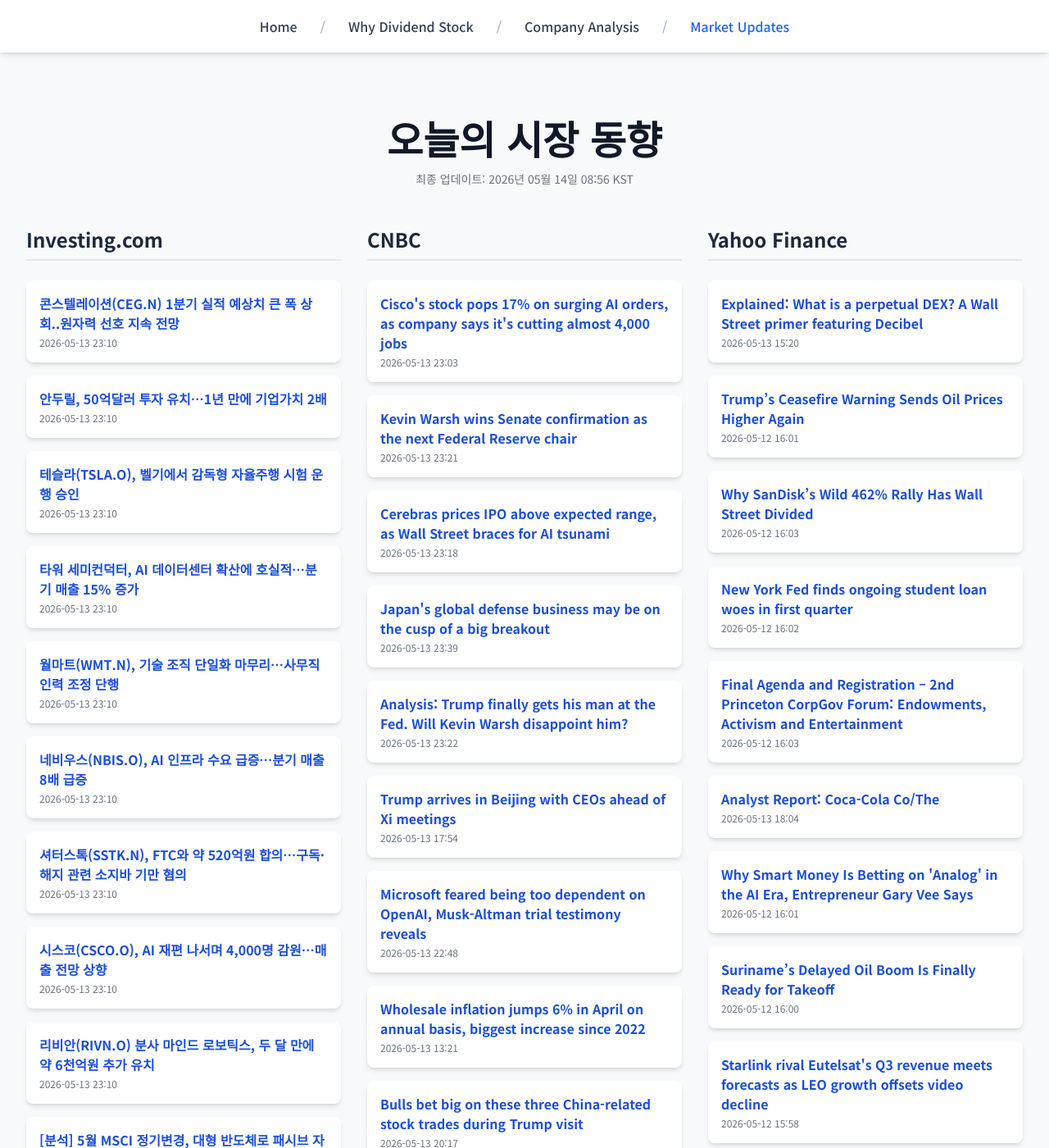
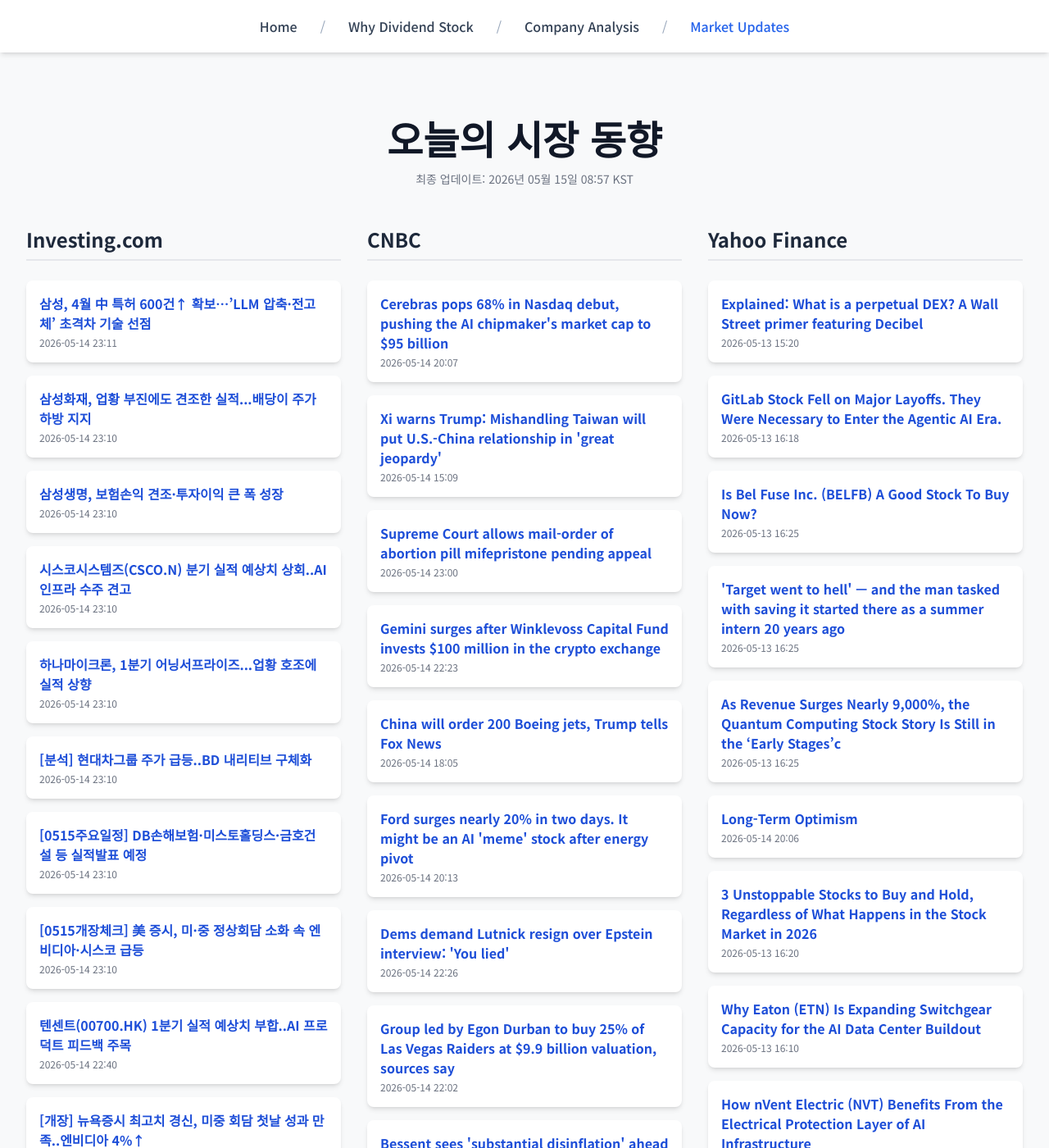
Before and after one commit to Kay-Hwang/my-company-analysis, a Jekyll site: the page built from market-updates.html, in a window 1280 px wide and 1400 px high. Shown: the whole window at 82% size. Built offline with Jekyll 4.4.1, drawn with Linux system fonts in a browser that asks for light colours; nearby versions of some CDN libraries; a script that is not in the unit is left out; some of the changed text lies outside the part shown.

Commit message:
Update daily data

```diff
--- a/_data/latest_data.json
+++ b/_data/latest_data.json
@@ -1,128 +1,128 @@
 {
-  "lastUpdated": "2026년 05월 14일 08:56 KST",
+  "lastUpdated": "2026년 05월 15일 08:57 KST",
   "news": {
     "investing": [
       {
-        "title": "콘스텔레이션(CEG.N) 1분기 실적 예상치 큰 폭 상회..원자력 선호 지속 전망",
-        "link": "https://kr.investing.com/news/stock-market-news/article-1944572",
-        "pubDate": "2026-05-13 23:10:29",
-        "summary": "콘스텔레이션(CEG.N) 1분기 실적 예상치 큰 폭 상회..원자력 선호 지속 전망"
+        "title": "삼성, 4월 中 특허 600건↑ 확보…’LLM 압축·전고체’ 초격차 기술 선점",
+        "link": "https://kr.investing.com/news/stock-market-news/article-1947121",
+        "pubDate": "2026-05-14 23:11:18",
+        "summary": "삼성, 4월 中 특허 600건↑ 확보…’LLM 압축·전고체’ 초격차 기술 선점"
       },
       {
-        "title": "안두릴, 50억달러 투자 유치…1년 만에 기업가치 2배",
-        "link": "https://kr.investing.com/news/stock-market-news/article-1944571",
-        "pubDate": "2026-05-13 23:10:29",
-        "summary": "안두릴, 50억달러 투자 유치…1년 만에 기업가치 2배"
+        "title": "삼성화재, 업황 부진에도 견조한 실적...배당이 주가 하방 지지",
+        "link": "https://kr.investing.com/news/stock-market-news/article-1947118",
+        "pubDate": "2026-05-14 23:10:27",
+        "summary": "삼성화재, 업황 부진에도 견조한 실적...배당이 주가 하방 지지"
       },
       {
-        "title": "테슬라(TSLA.O), 벨기에서 감독형 자율주행 시험 운행 승인",
-        "link": "https://kr.investing.com/news/stock-market-news/article-1944570",
-        "pubDate": "2026-05-13 23:10:29",
-        "summary": "테슬라(TSLA.O), 벨기에서 감독형 자율주행 시험 운행 승인"
+        "title": "삼성생명, 보험손익 견조·투자이익 큰 폭 성장",
+        "link": "https://kr.investing.com/news/stock-market-news/article-1947117",
+        "pubDate": "2026-05-14 23:10:26",
+        "summary": "삼성생명, 보험손익 견조·투자이익 큰 폭 성장"
       },
       {
-        "title": "타워 세미컨덕터, AI 데이터센터 확산에 호실적…분기 매출 15% 증가",
-        "link": "https://kr.investing.com/news/stock-market-news/article-1944569",
-        "pubDate": "2026-05-13 23:10:28",
-        "summary": "타워 세미컨덕터, AI 데이터센터 확산에 호실적…분기 매출 15% 증가"
+        "title": "시스코시스템즈(CSCO.N) 분기 실적 예상치 상회..AI 인프라 수주 견고",
+        "link": "https://kr.investing.com/news/stock-market-news/article-1947116",
+        "pubDate": "2026-05-14 23:10:26",
+        "summary": "시스코시스템즈(CSCO.N) 분기 실적 예상치 상회..AI 인프라 수주 견고"
       },
       {
-        "title": "월마트(WMT.N), 기술 조직 단일화 마무리…사무직 인력 조정 단행",
-        "link": "https://kr.investing.com/news/stock-market-news/article-1944568",
-        "pubDate": "2026-05-13 23:10:28",
-        "summary": "월마트(WMT.N), 기술 조직 단일화 마무리…사무직 인력 조정 단행"
+        "title": "하나마이크론, 1분기 어닝서프라이즈...업황 호조에 실적 상향",
+        "link": "https://kr.investing.com/news/stock-market-news/article-1947115",
+        "pubDate": "2026-05-14 23:10:26",
+        "summary": "하나마이크론, 1분기 어닝서프라이즈...업황 호조에 실적 상향"
       },
       {
-        "title": "네비우스(NBIS.O), AI 인프라 수요 급증…분기 매출 8배 급증",
-        "link": "https://kr.investing.com/news/stock-market-news/article-1944567",
-        "pubDate": "2026-05-13 23:10:28",
-        "summary": "네비우스(NBIS.O), AI 인프라 수요 급증…분기 매출 8배 급증"
+        "title": "[분석] 현대차그룹 주가 급등..BD 내리티브 구체화",
+        "link": "https://kr.investing.com/news/stock-market-news/article-1947114",
+        "pubDate": "2026-05-14 23:10:26",
+        "summary": "[분석] 현대차그룹 주가 급등..BD 내리티브 구체화"
       },
       {
-        "title": "셔터스톡(SSTK.N), FTC와 약 520억원 합의…구독·해지 관련 소지바 기만 혐의",
-        "link": "https://kr.investing.com/news/stock-market-news/article-1944566",
-        "pubDate": "2026-05-13 23:10:28",
-        "summary": "셔터스톡(SSTK.N), FTC와 약 520억원 합의…구독·해지 관련 소지바 기만 혐의"
+        "title": "[0515주요일정] DB손해보험·미스토홀딩스·금호건설 등 실적발표 예정",
+        "link": "https://kr.investing.com/news/stock-market-news/article-1947113",
+        "pubDate": "2026-05-14 23:10:11",
+        "summary": "[0515주요일정] DB손해보험·미스토홀딩스·금호건설 등 실적발표 예정"
       },
       {
-        "title": "시스코(CSCO.O), AI 재편 나서며 4,000명 감원…매출 전망 상향",
-        "link": "https://kr.investing.com/news/stock-market-news/article-1944565",
-        "pubDate": "2026-05-13 23:10:27",
-        "summary": "시스코(CSCO.O), AI 재편 나서며 4,000명 감원…매출 전망 상향"
+        "title": "[0515개장체크] 美 증시, 미·중 정상회담 소화 속 엔비디아·시스코 급등",
+        "link": "https://kr.investing.com/news/stock-market-news/article-1947112",
+        "pubDate": "2026-05-14 23:10:10",
+        "summary": "[0515개장체크] 美 증시, 미·중 정상회담 소화 속 엔비디아·시스코 급등"
       },
       {
-        "title": "리비안(RIVN.O) 분사 마인드 로보틱스, 두 달 만에 약 6천억원 추가 유치",
-        "link": "https://kr.investing.com/news/stock-market-news/article-1944564",
-        "pubDate": "2026-05-13 23:10:27",
-        "summary": "리비안(RIVN.O) 분사 마인드 로보틱스, 두 달 만에 약 6천억원 추가 유치"
+        "title": "텐센트(00700.HK) 1분기 실적 예상치 부합..AI 프로덕트 피드백 주목",
+        "link": "https://kr.investing.com/news/stock-market-news/article-1947095",
+        "pubDate": "2026-05-14 22:40:24",
+        "summary": "텐센트(00700.HK) 1분기 실적 예상치 부합..AI 프로덕트 피드백 주목"
       },
       {
-        "title": "[분석] 5월 MSCI 정기변경, 대형 반도체로 패시브 자금 유입 가능",
-        "link": "https://kr.investing.com/news/stock-market-news/article-1944563",
-        "pubDate": "2026-05-13 23:10:27",
-        "summary": "[분석] 5월 MSCI 정기변경, 대형 반도체로 패시브 자금 유입 가능"
+        "title": "[개장] 뉴욕증시 최고치 경신, 미중 회담 첫날 성과 만족..엔비디아  4%↑",
+        "link": "https://kr.investing.com/news/stock-market-news/article-1947075",
+        "pubDate": "2026-05-14 22:10:25",
+        "summary": "[개장] 뉴욕증시 최고치 경신, 미중 회담 첫날 성과 만족..엔비디아  4%↑"
       }
     ],
     "cnbc": [
       {
-        "title": "Cisco's stock pops 17% on surging AI orders, as company says it's cutting almost 4,000 jobs",
-        "link": "https://www.cnbc.com/2026/05/13/cisco-csco-q3-earnings-report-2026.html",
-        "pubDate": "Wed, 13 May 2026 23:03:12 GMT",
-        "summary": "Cisco's AI story has finally started resonating with Wall Street, with the stock hitting a record late last year and continuing to rally in 2026."
+        "title": "Cerebras pops 68% in Nasdaq debut, pushing the AI chipmaker's market cap to $95 billion",
+        "link": "https://www.cnbc.com/2026/05/14/cerebras-cbrs-stock-trade-nasdaq-ipo.html",
+        "pubDate": "Thu, 14 May 2026 20:07:17 GMT",
+        "summary": "Cerebras is taking advantage of a bull market for silicon, as the chipmaker becomes one of the most notable pureplay AI IPOs to date."
       },
       {
-        "title": "Kevin Warsh wins Senate confirmation as the next Federal Reserve chair",
-        "link": "https://www.cnbc.com/2026/05/13/kevin-warsh-wins-senate-confirmation-as-the-next-federal-reserve-chair.html",
-        "pubDate": "Wed, 13 May 2026 23:21:35 GMT",
-        "summary": "In the most divisive vote ever for a Fed chair, Warsh, 56, won confirmation to take over for Jerome Powell."
+        "title": "Xi warns Trump: Mishandling Taiwan will put U.S.-China relationship in 'great jeopardy'",
+        "link": "https://www.cnbc.com/2026/05/14/trump-xi-beijing-summit-trade-taiwan-ai-iran-rare-earths-tariffs.html",
+        "pubDate": "Thu, 14 May 2026 15:09:47 GMT",
+        "summary": "President Donald Trump met Chinese President Xi Jinping in Beijing on Thursday morning for the start of a high-stakes summit that runs through Friday."
       },
       {
-        "title": "Cerebras prices IPO above expected range, as Wall Street braces for AI tsunami",
-        "link": "https://www.cnbc.com/2026/05/13/cerebras-prices-ipo-above-expected-range-wall-street-expects-ai-flood.html",
-        "pubDate": "Wed, 13 May 2026 23:18:10 GMT",
-        "summary": "Cerebras raised $5.55 billion in its IPO, and with the chipmaker's offering, investors are gearing up for some even bigger AI deals later this year."
+        "title": "Supreme Court allows mail-order of abortion pill mifepristone pending appeal",
+        "link": "https://www.cnbc.com/2026/05/14/supreme-court-abortion-mifepristone-mail-order-appeal.html",
+        "pubDate": "Thu, 14 May 2026 23:00:05 GMT",
+        "summary": "Two drugmakers, Danco Laboratories and GenBioPro, had asked the Supreme Court to lift an appeals court ban on mifepristone being distributed via mail."
       },
       {
-        "title": "Japan's global defense business may be on the cusp of a big breakout",
-        "link": "https://www.cnbc.com/2026/05/14/japan-defense-arms-exports-weapons-south-korea.html",
-        "pubDate": "Wed, 13 May 2026 23:39:11 GMT",
-        "summary": "Can Japan be a major player in the international defense sector, like its neighbor South Korea?"
+        "title": "Gemini surges after Winklevoss Capital Fund invests $100 million in the crypto exchange",
+        "link": "https://www.cnbc.com/2026/05/14/gemini-surges-after-winklevoss-capital-invests-100-million-in-the-crypto-exchange.html",
+        "pubDate": "Thu, 14 May 2026 22:23:40 GMT",
+        "summary": "The company also topped revenue expectations for the quarter and posted a narrower-than-expected loss than analysts anticipated, according to FactSet."
+      },
+      {
+        "title": "China will order 200 Boeing jets, Trump tells Fox News",
+        "link": "https://www.cnbc.com/2026/05/14/china-boeing-order-airplanes-737-max-trump-says.html",
+        "pubDate": "Thu, 14 May 2026 18:05:25 GMT",
+        "summary": "President Donald Trump told Fox News that China has agreed to buy 200 Boeing jets, according to a clip that aired Thursday."
+      },
+      {
+        "title": "Ford surges nearly 20% in two days. It might be an AI 'meme' stock after energy pivot",
+        "link": "https://www.cnbc.com/2026/05/14/ford-surges-20percent-in-two-days-it-might-be-an-ai-meme-stock-after-energy-pivot.html",
+        "pubDate": "Thu, 14 May 2026 20:13:50 GMT",
+        "summary": "Ford Motor shares have been on a tear the past couple days, rising on buzz over its ties to the energy storage market."
+      },
+      {
+        "title": "Dems demand Lutnick resign over Epstein interview: 'You lied'",
+        "link": "https://www.cnbc.com/2026/05/14/howard-lutnick-jeffrey-epstein-commerce-trump.html",
+        "pubDate": "Thu, 14 May 2026 22:26:25 GMT",
+        "summary": "The White House said in February that President Donald Trump, who has also faced scrutiny over his ties to Epstein, continues to stand behind Lutnick."
+      },
+      {
+        "title": "Group led by Egon Durban to buy 25% of Las Vegas Raiders at $9.9 billion valuation, sources say",
+        "link": "https://www.cnbc.com/2026/05/14/group-led-by-egon-durban-to-buy-25percent-of-las-vegas-raiders-at-9point9-billion-valuation-sources.html",
+        "pubDate": "Thu, 14 May 2026 22:02:48 GMT",
+        "summary": "First Football is selling its 25% stake in the team to a group led by Egon Durban at a $9.9 billion valuation."
+      },
+      {
+        "title": "Bessent sees 'substantial disinflation' ahead as Warsh takes over the Fed",
+        "link": "https://www.cnbc.com/2026/05/14/bessent-sees-substantial-disinflation-ahead-as-warsh-takes-over-the-fed.html",
+        "pubDate": "Thu, 14 May 2026 16:22:18 GMT",
+        "summary": "Bessent said the energy-fed inflation surge recently is likely to reverse as the U.S. is \"going to keep pumping.\""
       },
       {
         "title": "Analysis: Trump finally gets his man at the Fed. Will Kevin Warsh disappoint him?",
         "link": "https://www.cnbc.com/2026/05/13/warsh-trump-congress-senate-analysis.html",
         "pubDate": "Wed, 13 May 2026 23:22:51 GMT",
         "summary": "Kevin Warsh received the fewest votes of any Fed chair in history. Will it cripple him?"
-      },
-      {
-        "title": "Trump arrives in Beijing with CEOs ahead of Xi meetings",
-        "link": "https://www.cnbc.com/2026/05/13/trump-china-xi-beijing-meeting-ceos.html",
-        "pubDate": "Wed, 13 May 2026 17:54:39 GMT",
-        "summary": "The president landed in the Chinese capital for a highly anticipated summit with Xi Jinping."
-      },
-      {
-        "title": "Microsoft feared being too dependent on OpenAI, Musk-Altman trial testimony reveals",
-        "link": "https://www.cnbc.com/2026/05/13/microsoft-feared-openai-reliance-musk-altman-trial-testimony-reveals.html",
-        "pubDate": "Wed, 13 May 2026 22:48:19 GMT",
-        "summary": "Top Microsoft executives testified in Musk v. Altman this week, spelling out concerns they had in the early days of the partnership with OpenAI."
-      },
-      {
-        "title": "Wholesale inflation jumps 6% in April on annual basis, biggest increase since 2022",
-        "link": "https://www.cnbc.com/2026/05/13/ppi-inflation-report-april-2026-.html",
-        "pubDate": "Wed, 13 May 2026 13:21:15 GMT",
-        "summary": "The producer price index was expected to increase 0.5% in April, according to the Dow Jones consensus."
-      },
-      {
-        "title": "Bulls bet big on these three China-related stock trades during Trump visit",
-        "link": "https://www.cnbc.com/2026/05/13/bulls-bet-big-on-these-three-china-related-stock-trades-during-trump-visit.html",
-        "pubDate": "Wed, 13 May 2026 20:17:00 GMT",
-        "summary": "Chinese stocks, ETFs and related themes posted some of the biggest rallies in months."
-      },
-      {
-        "title": "Mortgage rates move to highest level in 5 weeks, but homebuyers shake it off",
-        "link": "https://www.cnbc.com/2026/05/13/mortgage-rates-move-to-highest-level-in-5-weeks.html",
-        "pubDate": "Wed, 13 May 2026 11:33:04 GMT",
-        "summary": "Mortgage rates continued to climb higher, but stronger homebuyer demand helped to keep mortgage applications in positive territory."
       }
     ],
     "yahoo": [
@@ -133,58 +133,58 @@
         "summary": "Explained: What is a perpetual DEX? A Wall Street primer featuring Decibel"
       },
       {
-        "title": "Trump’s Ceasefire Warning Sends Oil Prices Higher Again",
-        "link": "https://finance.yahoo.com/sectors/energy/articles/trump-ceasefire-warning-sends-oil-160100130.html",
-        "pubDate": "2026-05-12T16:01:00Z",
-        "summary": "Trump’s Ceasefire Warning Sends Oil Prices Higher Again"
+        "title": "GitLab Stock Fell on Major Layoffs. They Were Necessary to Enter the Agentic AI Era.",
+        "link": "https://finance.yahoo.com/markets/stocks/articles/gitlab-stock-fell-major-layoffs-161843060.html",
+        "pubDate": "2026-05-13T16:18:43Z",
+        "summary": "GitLab Stock Fell on Major Layoffs. They Were Necessary to Enter the Agentic AI Era."
       },
       {
-        "title": "Why SanDisk’s Wild 462% Rally Has Wall Street Divided",
-        "link": "https://finance.yahoo.com/news/why-sandisk-wild-462-rally-160305128.html",
-        "pubDate": "2026-05-12T16:03:05Z",
-        "summary": "Why SanDisk’s Wild 462% Rally Has Wall Street Divided"
+        "title": "Is Bel Fuse Inc. (BELFB) A Good Stock To Buy Now?",
+        "link": "https://finance.yahoo.com/news/bel-fuse-inc-belfb-good-162507161.html",
+        "pubDate": "2026-05-13T16:25:07Z",
+        "summary": "Is Bel Fuse Inc. (BELFB) A Good Stock To Buy Now?"
       },
       {
-        "title": "New York Fed finds ongoing student loan woes in first quarter",
-        "link": "https://finance.yahoo.com/economy/articles/york-fed-finds-ongoing-student-150500326.html",
-        "pubDate": "2026-05-12T16:02:20Z",
-        "summary": "New York Fed finds ongoing student loan woes in first quarter"
+        "title": "'Target went to hell' — and the man tasked with saving it started there as a summer intern 20 years ago",
+        "link": "https://finance.yahoo.com/news/target-went-hell-man-tasked-162500409.html",
+        "pubDate": "2026-05-13T16:25:00Z",
+        "summary": "'Target went to hell' — and the man tasked with saving it started there as a summer intern 20 years ago"
       },
       {
-        "title": "Final Agenda and Registration – 2nd Princeton CorpGov Forum: Endowments, Activism and Entertainment",
-        "link": "https://finance.yahoo.com/markets/stocks/articles/final-agenda-2nd-princeton-corpgov-160310105.html",
-        "pubDate": "2026-05-12T16:03:10Z",
-        "summary": "Final Agenda and Registration – 2nd Princeton CorpGov Forum: Endowments, Activism and Entertainment"
+        "title": "As Revenue Surges Nearly 9,000%, the Quantum Computing Stock Story Is Still in the ‘Early Stages’c",
+        "link": "https://finance.yahoo.com/markets/stocks/articles/revenue-surges-nearly-9-000-162534946.html",
+        "pubDate": "2026-05-13T16:25:34Z",
+        "summary": "As Revenue Surges Nearly 9,000%, the Quantum Computing Stock Story Is Still in the ‘Early Stages’c"
       },
       {
-        "title": "Analyst Report: Coca-Cola Co/The",
-        "link": "https://finance.yahoo.com/research/reports/ARGUS_3127_AnalystReport_1778695464000?yptr=yahoo&ncid=yahooproperties_plusresear_nm5q6ze1cei",
-        "pubDate": "2026-05-13T18:04:24Z",
-        "summary": "Analyst Report: Coca-Cola Co/The"
+        "title": "Long-Term Optimism",
+        "link": "https://finance.yahoo.com/research/reports/ARGUS_47037_PortfolioIdeas_1778789190000?yptr=yahoo&ncid=yahooproperties_plusresear_nm5q6ze1cei",
+        "pubDate": "2026-05-14T20:06:30Z",
+        "summary": "Long-Term Optimism"
       },
       {
-        "title": "Why Smart Money Is Betting on 'Analog' in the AI Era, Entrepreneur Gary Vee Says",
-        "link": "https://finance.yahoo.com/sectors/technology/articles/why-smart-money-betting-analog-160110335.html",
-        "pubDate": "2026-05-12T16:01:10Z",
-        "summary": "Why Smart Money Is Betting on 'Analog' in the AI Era, Entrepreneur Gary Vee Says"
+        "title": "3 Unstoppable Stocks to Buy and Hold, Regardless of What Happens in the Stock Market in 2026",
+        "link": "https://finance.yahoo.com/news/3-unstoppable-stocks-buy-hold-162000084.html",
+        "pubDate": "2026-05-13T16:20:00Z",
+        "summary": "3 Unstoppable Stocks to Buy and Hold, Regardless of What Happens in the Stock Market in 2026"
       },
       {
-        "title": "Suriname’s Delayed Oil Boom Is Finally Ready for Takeoff",
-        "link": "https://finance.yahoo.com/sectors/energy/articles/suriname-delayed-oil-boom-finally-160000966.html",
-        "pubDate": "2026-05-12T16:00:00Z",
-        "summary": "Suriname’s Delayed Oil Boom Is Finally Ready for Takeoff"
+        "title": "Why Eaton (ETN) Is Expanding Switchgear Capacity for the AI Data Center Buildout",
+        "link": "https://finance.yahoo.com/news/why-eaton-etn-expanding-switchgear-161011305.html",
+        "pubDate": "2026-05-13T16:10:11Z",
+        "summary": "Why Eaton (ETN) Is Expanding Switchgear Capacity for the AI Data Center Buildout"
       },
       {
-        "title": "Starlink rival Eutelsat's Q3 revenue meets forecasts as LEO growth offsets video decline",
-        "link": "https://finance.yahoo.com/sectors/technology/articles/starlink-rival-eutelsats-q3-revenue-155849270.html",
-        "pubDate": "2026-05-12T15:58:49Z",
-        "summary": "Starlink rival Eutelsat's Q3 revenue meets forecasts as LEO growth offsets video decline"
+        "title": "How nVent Electric (NVT) Benefits From the Electrical Protection Layer of AI Infrastructure",
+        "link": "https://finance.yahoo.com/news/nvent-electric-nvt-benefits-electrical-161010699.html",
+        "pubDate": "2026-05-13T16:10:10Z",
+        "summary": "How nVent Electric (NVT) Benefits From the Electrical Protection Layer of AI Infrastructure"
       },
       {
-        "title": "Quantum Computing stock surges after revenue beat",
-        "link": "https://finance.yahoo.com/markets/article/quantum-computing-stock-surges-after-revenue-beat-160415768.html",
-        "pubDate": "2026-05-12T16:04:15Z",
-        "summary": "Quantum Computing stock surges after revenue beat"
+        "title": "FedEx board approves spinoff of LTL unit",
+        "link": "https://finance.yahoo.com/news/fedex-board-approves-spinoff-ltl-160934981.html",
+        "pubDate": "2026-05-13T16:09:34Z",
+        "summary": "FedEx board approves spinoff of LTL unit"
       }
     ]
   }
```
